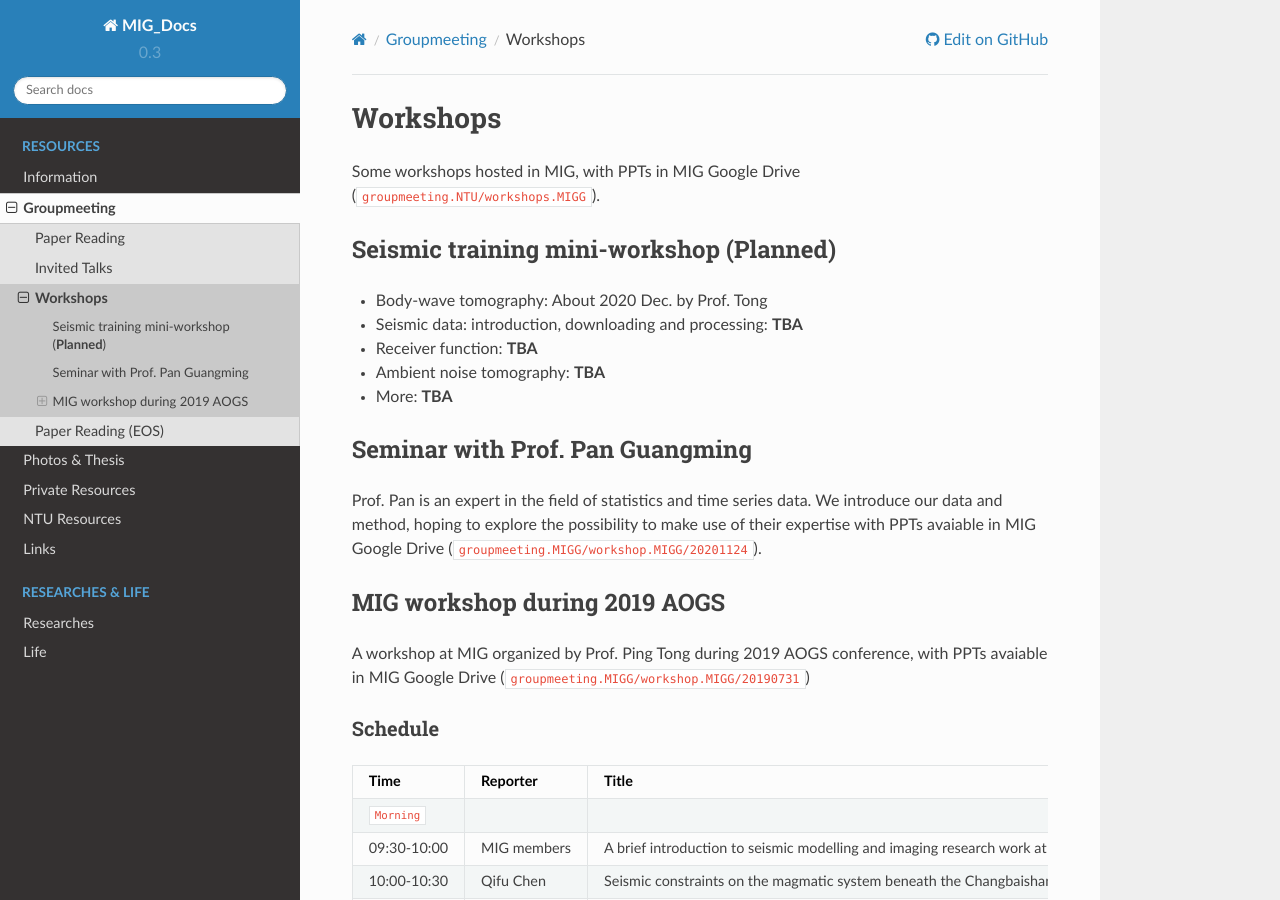
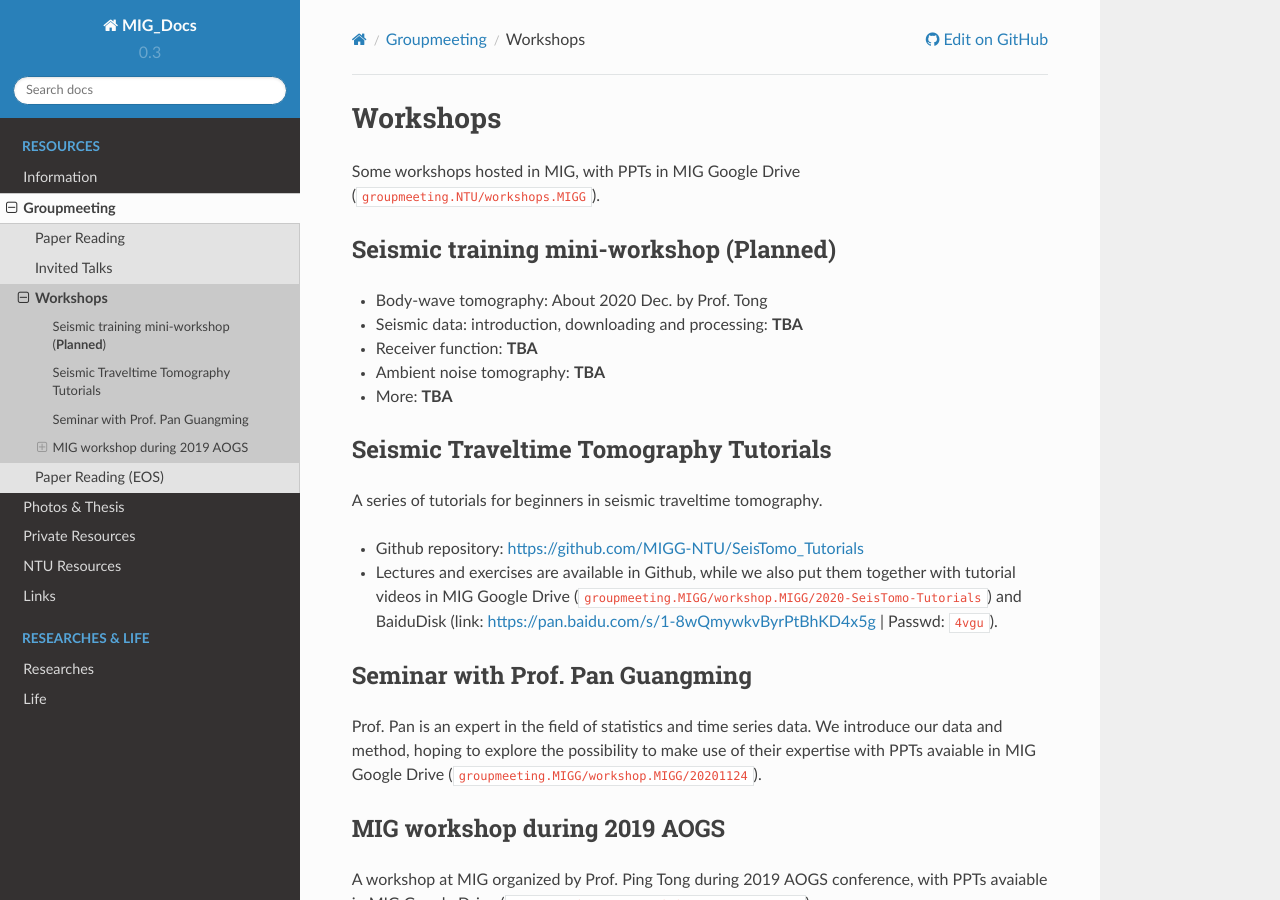
Before and after one commit to MIGG-NTU/MIG_Docs, a Sphinx documentation site: the page built from source/groupmeeting/workshops.rst, in a window 1280 px wide and 900 px high. Built offline with Sphinx 7.4.7 and the Read the Docs theme 2.0.0, drawn with Linux system fonts in a browser that asks for light colours.

Commit message:
add 2020-SeisTomo-Tutorials (#31)

```diff
--- a/source/groupmeeting/workshops.rst
+++ b/source/groupmeeting/workshops.rst
@@ -12,6 +12,15 @@ Seismic training mini-workshop (**Planned**)
 - Receiver function: **TBA**
 - Ambient noise tomography: **TBA**
 - More: **TBA**
+
+
+Seismic Traveltime Tomography Tutorials
+---------------------------------------
+
+A series of tutorials for beginners in seismic traveltime tomography.
+
+- Github repository: https://github.com/MIGG-NTU/SeisTomo_Tutorials
+- Lectures and exercises are available in Github, while we also put them together with tutorial videos in MIG Google Drive (``groupmeeting.MIGG/workshop.MIGG/2020-SeisTomo-Tutorials``) and BaiduDisk (link: https://pan.baidu.com/s/1-8wQmywkvByrPtBhKD4x5g | Passwd: ``4vgu``).
 
 
 Seminar with Prof. Pan Guangming
```
